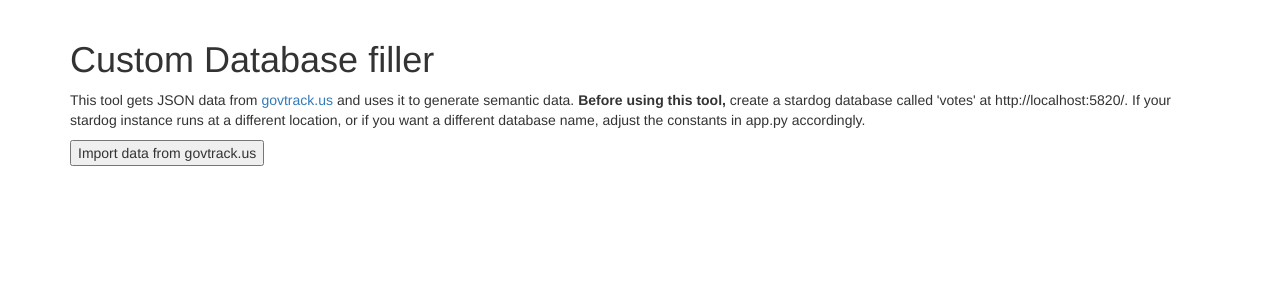
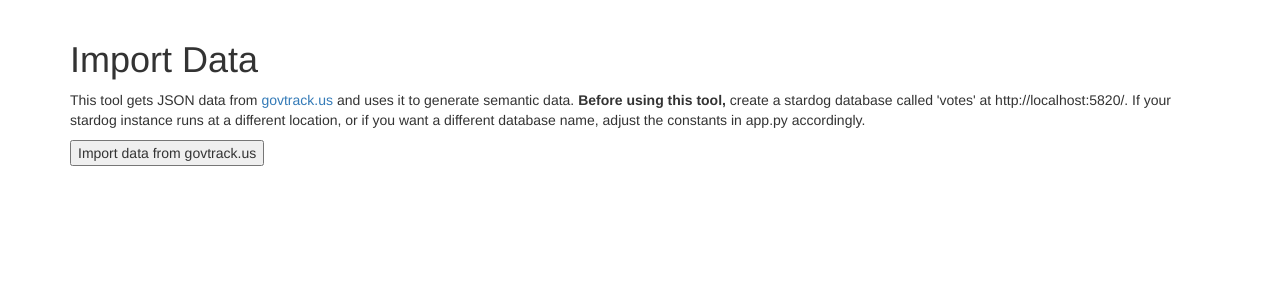
Before and after one commit to SW-g16/sw, a Flask app: page /import in a window 1280 px wide. Shown: the part 52-352 px from the top of the page. Run offline with Flask 2, Linux system fonts and the light colour scheme; some libraries are stand-ins or nearby versions.

Commit message:
h1 innerhtml change

```diff
--- a/code/src/templates/import.html
+++ b/code/src/templates/import.html
@@ -26,7 +26,7 @@
 
 		<div class="container">
 
-			<h1>Custom Database filler</h1>
+			<h1>Import Data</h1>
 
 			<p>
 				This tool gets JSON data from <a href="govtrack.us">govtrack.us</a>
```
